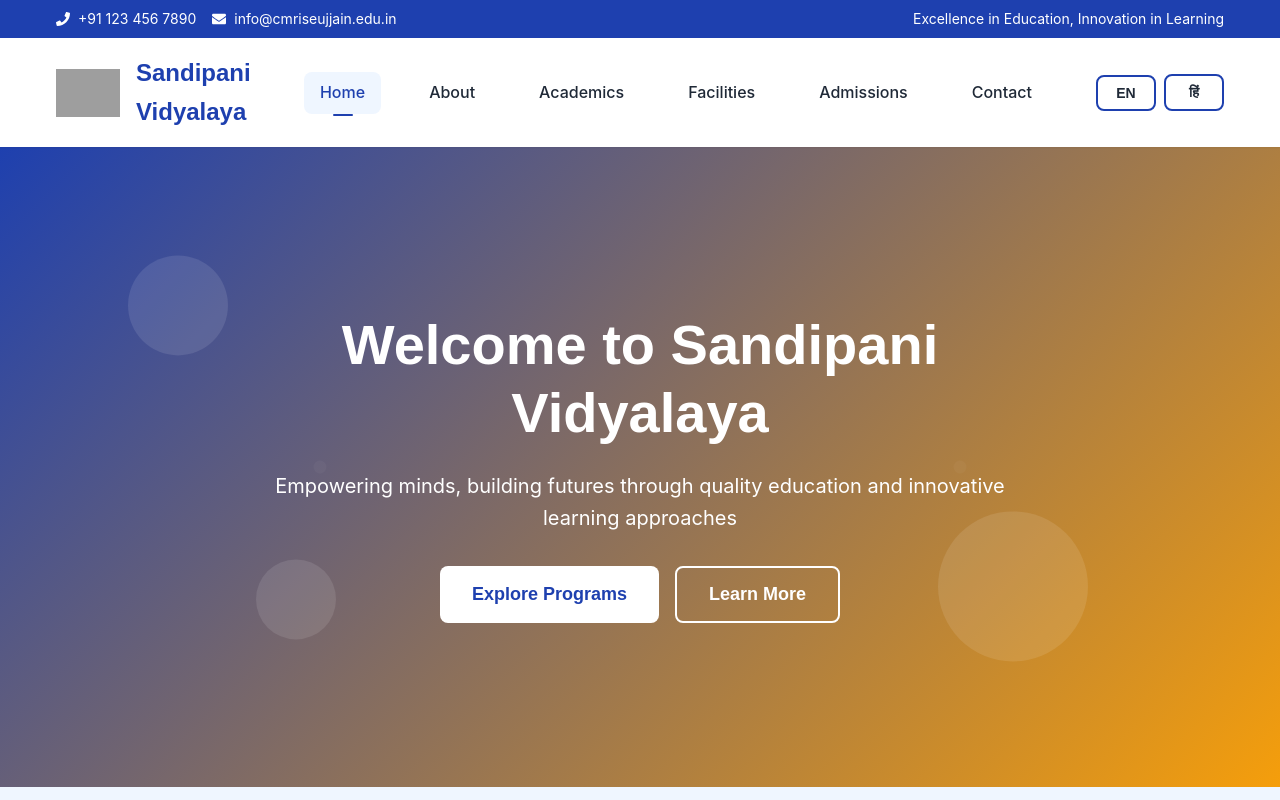
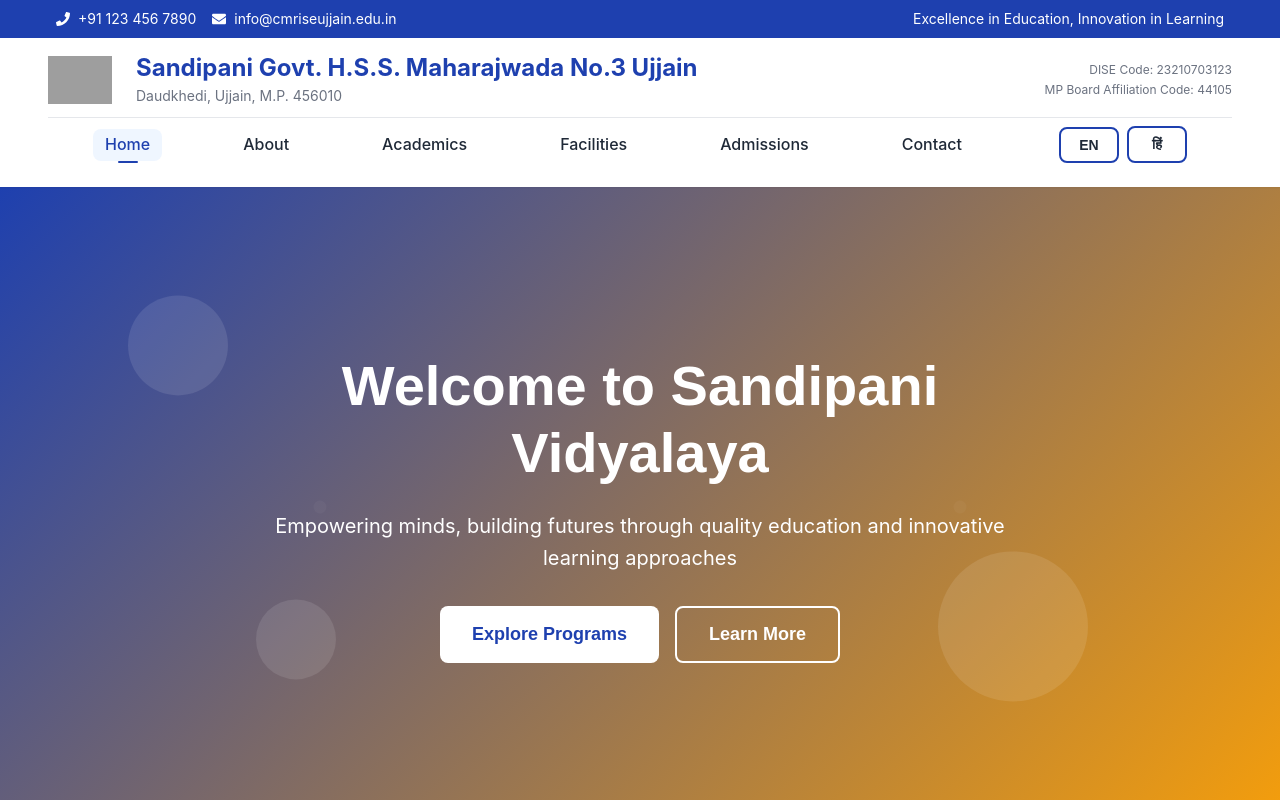
Before and after one commit to ahirwarvivek19/CMRISE, a React (Create React App) app: page / in a window 1280 px wide. Shown: the top 800 px of the page. Built offline with nearby package versions, Linux system fonts and the light colour scheme; grey boxes are pictures that could not be loaded.

Commit message:
header changes

```diff
--- a/src/components/layout/Header.js
+++ b/src/components/layout/Header.js
@@ -49,30 +49,96 @@ const MainHeader = styled.div`
 `;
 
 const HeaderContent = styled.div`
+  max-width: 1200px;
+  margin: 0 auto;
+  padding: 0 0.5rem;
+`;
+
+const BrandRow = styled.div`
+  display: flex;
+  align-items: center;
+  justify-content: space-between;
+  gap: 1rem;
+  padding-bottom: 0.75rem;
+  border-bottom: 1px solid var(--border-color);
+
+  @media (max-width: 768px) {
+    flex-direction: column;
+    text-align: center;
+    justify-content: center;
+    gap: 0.5rem;
+  }
+`;
+
+const BrandCodes = styled.div`
+  display: flex;
+  flex-direction: column;
+  align-items: flex-end;
+  gap: 0.25rem;
+  font-size: 0.75rem;
+  color: var(--text-secondary, #666);
+  line-height: 1.3;
+  flex-shrink: 0;
+
+  @media (max-width: 768px) {
+    align-items: center;
+  }
+`;
+
+const BrandSection = styled(Link)`
+  display: flex;
+  align-items: center;
+  gap: 1rem;
+  text-decoration: none;
+  color: inherit;
+
+  @media (max-width: 768px) {
+    flex-direction: column;
+  }
+`;
+
+const Logo = styled.span`
+  display: flex;
+  align-items: center;
+  color: var(--primary-color);
+  font-family: 'Poppins', sans-serif;
+  flex-shrink: 0;
+`;
+
+const BrandText = styled.div`
+  display: flex;
+  flex-direction: column;
+  gap: 0.25rem;
+`;
+
+const BrandName = styled.span`
+  font-size: 1.5rem;
+  font-weight: 700;
+  color: var(--primary-color);
+  line-height: 1.2;
+
+  @media (max-width: 768px) {
+    font-size: 1.25rem;
+  }
+`;
+
+const BrandAddress = styled.span`
+  font-size: 0.875rem;
+  color: var(--text-secondary, #666);
+  line-height: 1.3;
+`;
+
+const NavRow = styled.div`
   display: flex;
   justify-content: space-between;
   align-items: center;
-  max-width: 1200px;
-  margin: 0 auto;
-  padding: 0 1rem;
-`;
-
-const Logo = styled(Link)`
-  display: flex;
-  align-items: center;
-  text-decoration: none;
-  color: var(--primary-color);
-  font-size: 1.5rem;
-  font-weight: 700;
-  font-family: 'Poppins', sans-serif;
-`;
-
-const LogoText = styled.span`
-  margin-left: 0.5rem;
+  padding: 0.5rem;
 `;
 
 const Nav = styled.nav`
   display: flex;
+  flex: 1;
+  justify-content: space-evenly;
   gap: 2rem;
   align-items: center;
 
@@ -85,7 +151,7 @@ const NavLink = styled(Link)`
   text-decoration: none;
   color: var(--text-primary);
   font-weight: 500;
-  padding: 0.5rem 1rem;
+  padding: 0.2rem 0.75rem;
   border-radius: var(--border-radius);
   transition: var(--transition);
   position: relative;
@@ -247,15 +313,26 @@ const Header = () => {
 
       <MainHeader>
         <HeaderContent>
-          <Logo to="/">
+          <BrandRow>
+            <BrandSection to="/">
+              <Logo>
                 <img
                   src={`${process.env.PUBLIC_URL}/logo.svg`}
-              alt="Sandipani Vidyalaya"
+                  alt={t('header.schoolName')}
                   className="logo-icon"
                 />
-            <LogoText>Sandipani Vidyalaya</LogoText>
               </Logo>
-
+              <BrandText>
+                <BrandName>{t('header.schoolName')}</BrandName>
+                <BrandAddress>{t('header.address')}</BrandAddress>
+              </BrandText>
+            </BrandSection>
+            <BrandCodes>
+              <span>{t('header.diseCode')}</span>
+              <span>{t('header.mpBoardCode')}</span>
+            </BrandCodes>
+          </BrandRow>
+          <NavRow>
             <Nav>
               {navItems.map((item) => (
                 <NavLink
@@ -268,16 +345,22 @@ const Header = () => {
               ))}
               <LanguageToggle />
             </Nav>
-
-          <MobileMenuButton onClick={toggleMobileMenu}>
+            <MobileMenuButton
+              onClick={toggleMobileMenu}
+              aria-label={t('header.menuToggle')}
+            >
               <FaBars />
             </MobileMenuButton>
+          </NavRow>
         </HeaderContent>
       </MainHeader>
 
       <MobileMenu isOpen={isMobileMenuOpen}>
         <MobileMenuContent>
-          <CloseButton onClick={closeMobileMenu}>
+          <CloseButton
+            onClick={closeMobileMenu}
+            aria-label={t('header.closeMenu')}
+          >
             <FaTimes />
           </CloseButton>
           <MobileNav>
--- a/src/translations/en.js
+++ b/src/translations/en.js
@@ -12,10 +12,15 @@ export const en = {
   // Header
   header: {
     contactInfo: 'Contact Information',
+    schoolName: 'Sandipani Govt. H.S.S. Maharajwada No.3 Ujjain',
+    address: 'Daudkhedi, Ujjain, M.P. 456010',
+    diseCode: 'DISE Code: 23210703123',
+    mpBoardCode: 'MP Board Affiliation Code: 44105',
     phone: '+91 123 456 7890',
     email: 'info@cmriseujjain.edu.in',
-    address: 'Ujjain, Madhya Pradesh, India',
-    slogan: 'Excellence in Education, Innovation in Learning'
+    slogan: 'Excellence in Education, Innovation in Learning',
+    menuToggle: 'Open menu',
+    closeMenu: 'Close menu'
   },
 
   // Hero Section
--- a/src/translations/hi.js
+++ b/src/translations/hi.js
@@ -12,10 +12,15 @@ export const hi = {
   // Header
   header: {
     contactInfo: 'संपर्क जानकारी',
+    schoolName: 'सांदीपनि शा.उ.मा.वि. महाराजवाड़ा क्रं.3 उज्जैन',
+    address: 'दाऊदखेड़ी, उज्जैन, एम.पी. 456010',
+    diseCode: 'DISE Code: 23210703123',
+    mpBoardCode: 'MP Board Affilation Code: 44105',
     phone: '+91 123 456 7890',
     email: 'info@cmriseujjain.edu.in',
-    address: 'उज्जैन, मध्य प्रदेश, भारत',
-    slogan: 'शिक्षा में उत्कृष्टता, सीखने में नवाचार'
+    slogan: 'शिक्षा में उत्कृष्टता, सीखने में नवाचार',
+    menuToggle: 'मेनू खोलें',
+    closeMenu: 'मेनू बंद करें'
   },
 
   // Hero Section
```
Also changed, not shown: 1 other file (tests, documents, lock files or other folders). Lines whose indentation alone changed are shown as unchanged.
